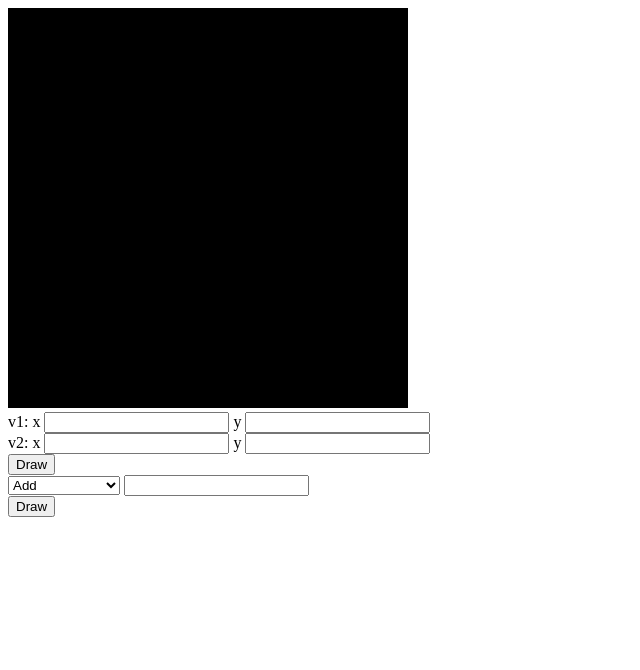
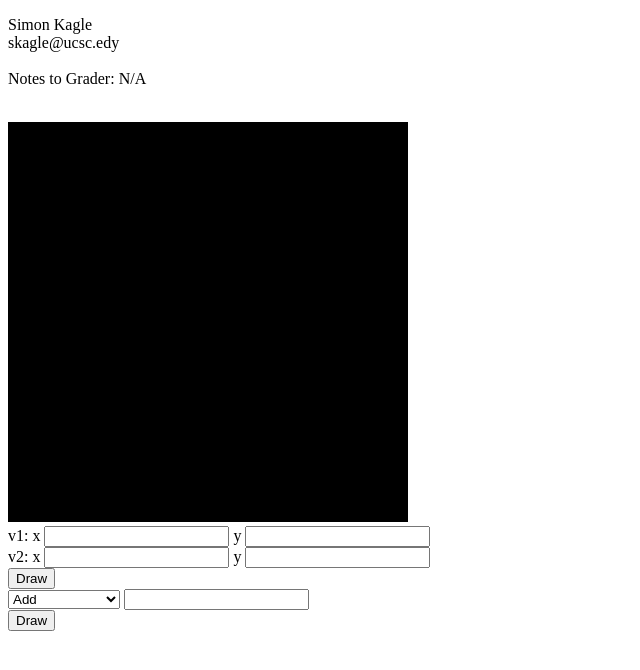
Before and after one commit to SimonKagle/asg0, a plain HTML site: page asgn0.html in a window 1280 px wide. Shown: the whole page, without its empty margins (0-640 px from the left). Drawn offline with Linux system fonts and the light colour scheme.

Commit message:
Update asgn0.html

```diff
--- a/asgn0.html
+++ b/asgn0.html
@@ -6,6 +6,12 @@
     </head>
 
     <body onload="main()">
+        <p>
+            Simon Kagle<br>
+            skagle@ucsc.edy<br><br>
+            Notes to Grader: N/A
+        </p>
+        <br>
         <canvas id="example" width="400" height="400">
             Please use a browser that supports "canvas"
         </canvas>
```
